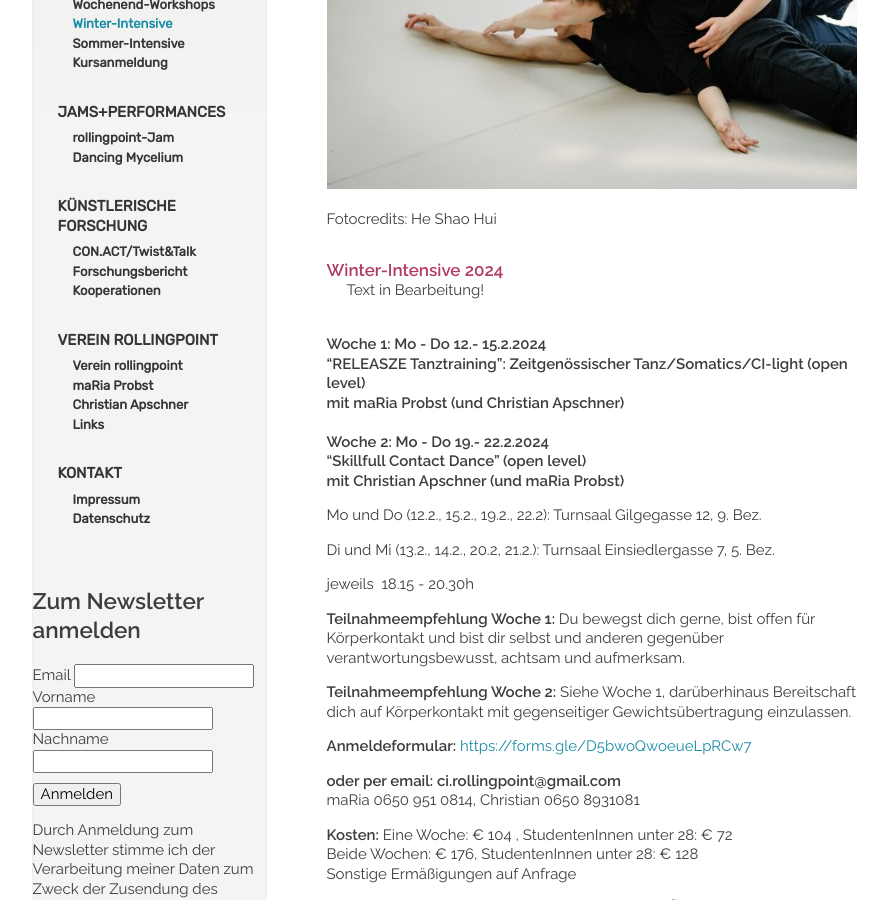
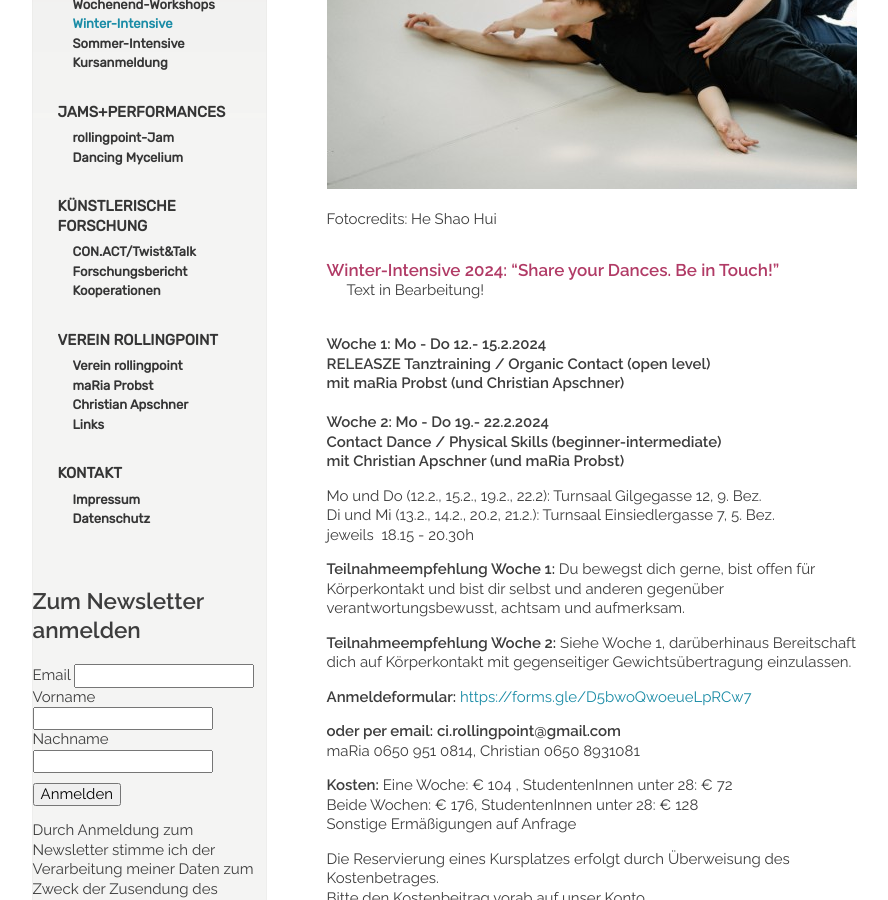
Before and after one commit to manulari/rollingpointat, a Jekyll site: the page built from _pages_de/winterintensive.md, in a window 1280 px wide and 900 px high, scrolled down 349 px. Shown: the whole window, without its empty margins (152-1040 px from the left). Built offline with Jekyll 4.4.1, drawn with Linux system fonts in a browser that asks for light colours; comment, search, counter and statistics services are not loaded.

Commit message:
Update page (de) “winterintensive”

```diff
--- a/_pages_de/winterintensive.md
+++ b/_pages_de/winterintensive.md
@@ -10,23 +10,21 @@ Fotocredits: He Shao Hui
 
 <div class="named-anchor" id="winterintensive"></div>
 
-#### **Winter-Intensive 2024**
+#### **Winter-Intensive 2024: "Share your Dances. Be in Touch!"**
 
 Text in Bearbeitung!
 
 \
 **Woche 1: Mo - Do 12.- 15.2.2024\
-"RELEASZE Tanztraining": Zeitgenössischer Tanz/Somatics/CI-light (open level)**\
+RELEASZE Tanztraining / Organic Contact (open level)**\
 **mit maRia Probst (und Christian Apschner)**\
 \
 **Woche 2: Mo - Do 19.- 22.2.2024**\
- **"Skillfull Contact Dance" (open level)**\
+**Contact Dance / Physical Skills (beginner-intermediate)**\
 **mit Christian Apschner (und maRia Probst)**
 
-Mo und Do (12.2., 15.2., 19.2., 22.2): Turnsaal Gilgegasse 12, 9. Bez.
-
-Di und Mi (13.2., 14.2., 20.2, 21.2.): Turnsaal Einsiedlergasse 7, 5. Bez.
-
+Mo und Do (12.2., 15.2., 19.2., 22.2): Turnsaal Gilgegasse 12, 9. Bez.\
+Di und Mi (13.2., 14.2., 20.2, 21.2.): Turnsaal Einsiedlergasse 7, 5. Bez.\
 jeweils  18.15 - 20.30h
 
 **Teilnahmeempfehlung Woche 1:**  Du bewegst dich gerne, bist offen für Körperkontakt und bist dir selbst und anderen gegenüber verantwortungsbewusst, achtsam und aufmerksam.
```
